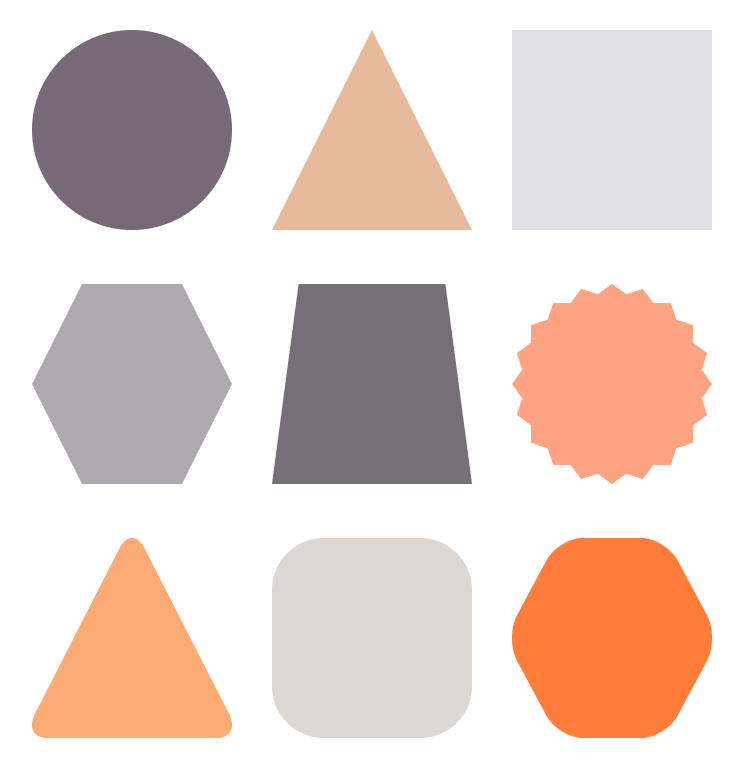
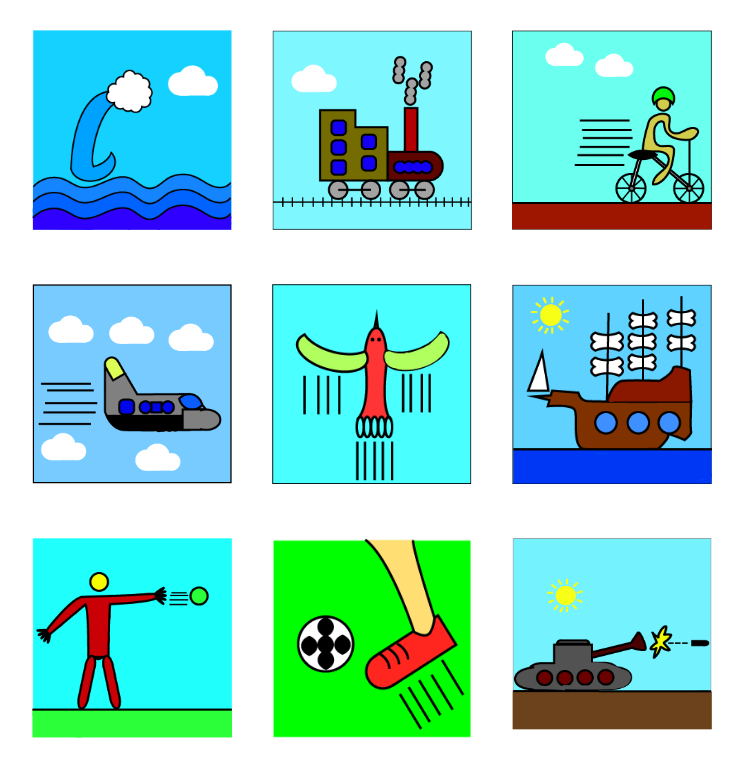
Before and after one commit to Xindacai/Icon-design, a plain HTML site: page public/index.html in a window 1280 px wide. Shown: the whole page, without its empty margins (268-1011 px from the left). Drawn offline with Linux system fonts and the light colour scheme.

Commit message:
new texts

```diff
--- a/public/index.html
+++ b/public/index.html
@@ -19,21 +19,21 @@
     <body>
 
         <div class="row">
-            <div class="image-container"><img id="circle_id" src="img/cir.png" height="200" width="200"/></div>
-            <div class="image-container"><img src="img/tri.png" height="200" width="200"/></div>
-            <div class="image-container"><img src="img/squ.png" height="200" width="200"/></div>
+            <div class="image-container"><img id="wave" src="img/iterate1.png" height="200" width="200"/></div>
+            <div class="image-container"><img id= "train" src="img/iterate2.png" height="200" width="200"/></div>
+            <div class="image-container"><img id="bike" src="img/iterate3.png" height="200" width="200"/></div>
         </div>
 
         <div class="row">
-            <div class="image-container"><img src="img/hex.png" height="200" width="200"/></div>
-            <div class="image-container"><img src="img/rec.png" height="200" width="200"/></div>
-            <div class="image-container"><img src="img/sta.png" height="200" width="200"/></div>
+            <div class="image-container"><img id="plane" src="img/iterate4.png" height="200" width="200"/></div>
+            <div class="image-container"><img id="bird" src="img/iterate5.png" height="200" width="200"/></div>
+            <div class="image-container"><img id="ship" src="img/iterate6.png" height="200" width="200"/></div>
             </div>
 
         <div class="row">
-            <div class="image-container"><img src="img/trr.png" height="200" width="200"/></div>
-            <div class="image-container"><img src="img/sqr.png" height="200" width="200"/></div>
-            <div class="image-container"><img src="img/her.png" height="200" width="200"/></div>
+            <div class="image-container"><img id="throwing" src="img/iterate7.png" height="200" width="200"/></div>
+            <div class="image-container"><img id="kicking" src="img/iterate8.png" height="200" width="200"/></div>
+            <div class="image-container"><img id="tank" src="img/iterate9.png" height="200" width="200"/></div>
         </div>
 
     </body>
```
Also changed, not shown: public/img/iterate1.png (added), public/img/iterate2.png (added), public/img/iterate3.png (added), public/img/iterate4.png (added), public/img/iterate5.png (added), public/img/iterate6.png (added), public/img/iterate7.png (added), public/img/iterate8.png (added), public/img/iterate9.png (added).
